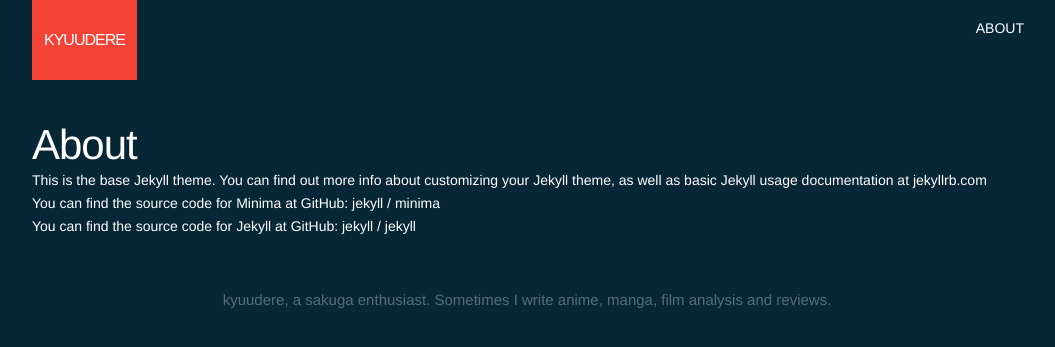
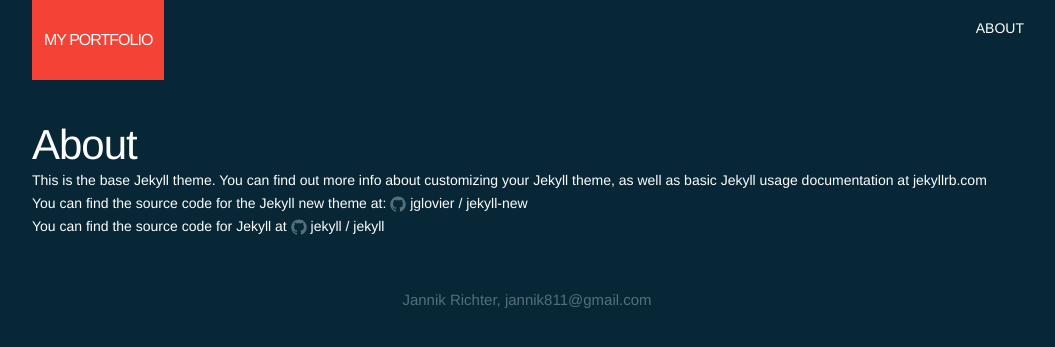
Before and after one commit to kyuudere/kyuudere.github.io, a Jekyll site: the page built from about.md, in a window 1280 px wide. Shown: the top 347 px of the page, without its empty margins (112-1167 px from the left). Built offline with Jekyll 4.4.1, drawn with Linux system fonts in a browser that asks for light colours.

Commit message:
second commit, adding few folders

```diff
--- a/_config.yml
+++ b/_config.yml
@@ -1,41 +1,19 @@
 # Welcome to Jekyll!
 #
 # This config file is meant for settings that affect your whole blog, values
-# which you are expected to set up once and rarely edit after that. If you find
-# yourself editing this file very often, consider using Jekyll's data files
-# feature for the data you need to update frequently.
-#
+# which you are expected to set up once and rarely need to edit after that.
 # For technical reasons, this file is *NOT* reloaded automatically when you use
-# 'bundle exec jekyll serve'. If you change this file, please restart the server process.
+# 'jekyll serve'. If you change this file, please restart the server process.
 
 # Site settings
-# These are used to personalize your new site. If you look in the HTML files,
-# you will see them accessed via {{ site.title }}, {{ site.email }}, and so on.
-# You can create any custom variable you would like, and they will be accessible
-# in the templates via {{ site.myvariable }}.
-title: kyuudere
-email: sakyuuga@gmail.com
-description: >- # this means to ignore newlines until "baseurl:"
-  kyuudere, a sakuga enthusiast. Sometimes I write anime, manga, film analysis and reviews.
-baseurl: "" # the subpath of your site, e.g. /blog
-url: "" # the base hostname & protocol for your site, e.g. http://example.com
-twitter_username: sakyuuga
-github_username:  kyuudere
+title: My Portfolio
+email: your-email@domain.com
+description: > # this means to ignore newlines until "baseurl:"
+  Jannik Richter, jannik811@gmail.com
+baseurl: "/jekyll-slender-template" # the subpath of your site, e.g. /blog
+url: "http://yourdomain.com" # the base hostname & protocol for your site
+twitter_username: jekyllrb
+github_username:  jekyll
 
 # Build settings
 markdown: kramdown
-theme: minima
-plugins:
-  - jekyll-feed
-
-# Exclude from processing.
-# The following items will not be processed, by default. Create a custom list
-# to override the default setting.
-# exclude:
-#   - Gemfile
-#   - Gemfile.lock
-#   - node_modules
-#   - vendor/bundle/
-#   - vendor/cache/
-#   - vendor/gems/
-#   - vendor/ruby/
--- a/about.md
+++ b/about.md
@@ -4,15 +4,12 @@ title: About
 permalink: /about/
 ---
 
-This is the base Jekyll theme. You can find out more info about customizing your Jekyll theme, as well as basic Jekyll usage documentation at [jekyllrb.com](https://jekyllrb.com/)
+This is the base Jekyll theme. You can find out more info about customizing your Jekyll theme, as well as basic Jekyll usage documentation at [jekyllrb.com](http://jekyllrb.com/)
 
-You can find the source code for Minima at GitHub:
-[jekyll][jekyll-organization] /
-[minima](https://github.com/jekyll/minima)
+You can find the source code for the Jekyll new theme at:
+{% include icon-github.html username="jglovier" %} /
+[jekyll-new](https://github.com/jglovier/jekyll-new)
 
-You can find the source code for Jekyll at GitHub:
-[jekyll][jekyll-organization] /
+You can find the source code for Jekyll at
+{% include icon-github.html username="jekyll" %} /
 [jekyll](https://github.com/jekyll/jekyll)
-
-
-[jekyll-organization]: https://github.com/jekyll
```
